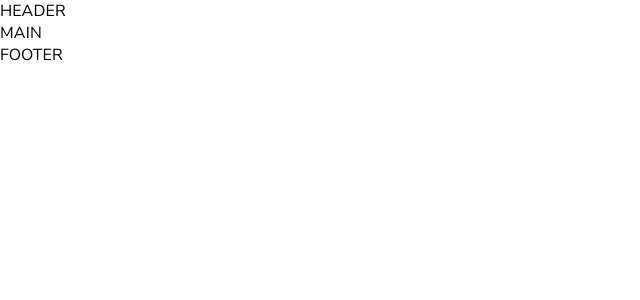
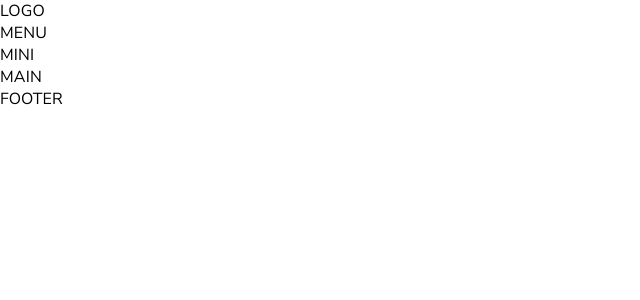
Before and after one commit to Vaygr99/AlarmVideoASP, a React (Vite) app in the folder client/: page / in a window 1280 px wide. Shown: the top 300 px of the page, without its empty margins (0-640 px from the left). Built offline with nearby package versions, Linux system fonts and the light colour scheme.

Commit message:
feat(client): split Header into logical subcomponents

```diff
--- a/client/src/components/header/Header.jsx
+++ b/client/src/components/header/Header.jsx
@@ -1,7 +1,17 @@
 // base component for <header> tag
 
+import Logo from "./logo/Logo.jsx";
+import Menu from "./menu/Menu.jsx";
+import Mini from "./mini/Mini.jsx";
+
 function Header() {
-  return <header>HEADER</header>;
+  return (
+    <header>
+      <Logo />
+      <Menu />
+      <Mini />
+    </header>
+  );
 }
 
 export default Header;
```
